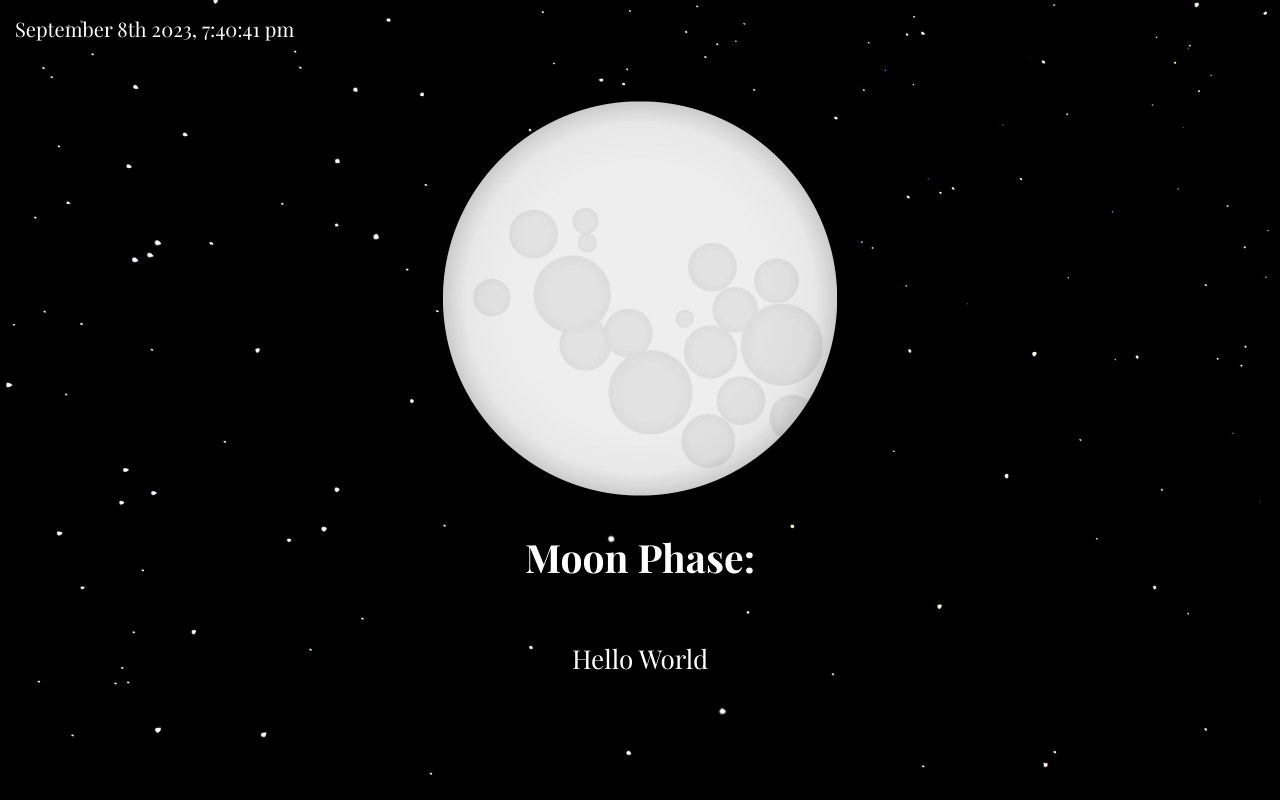
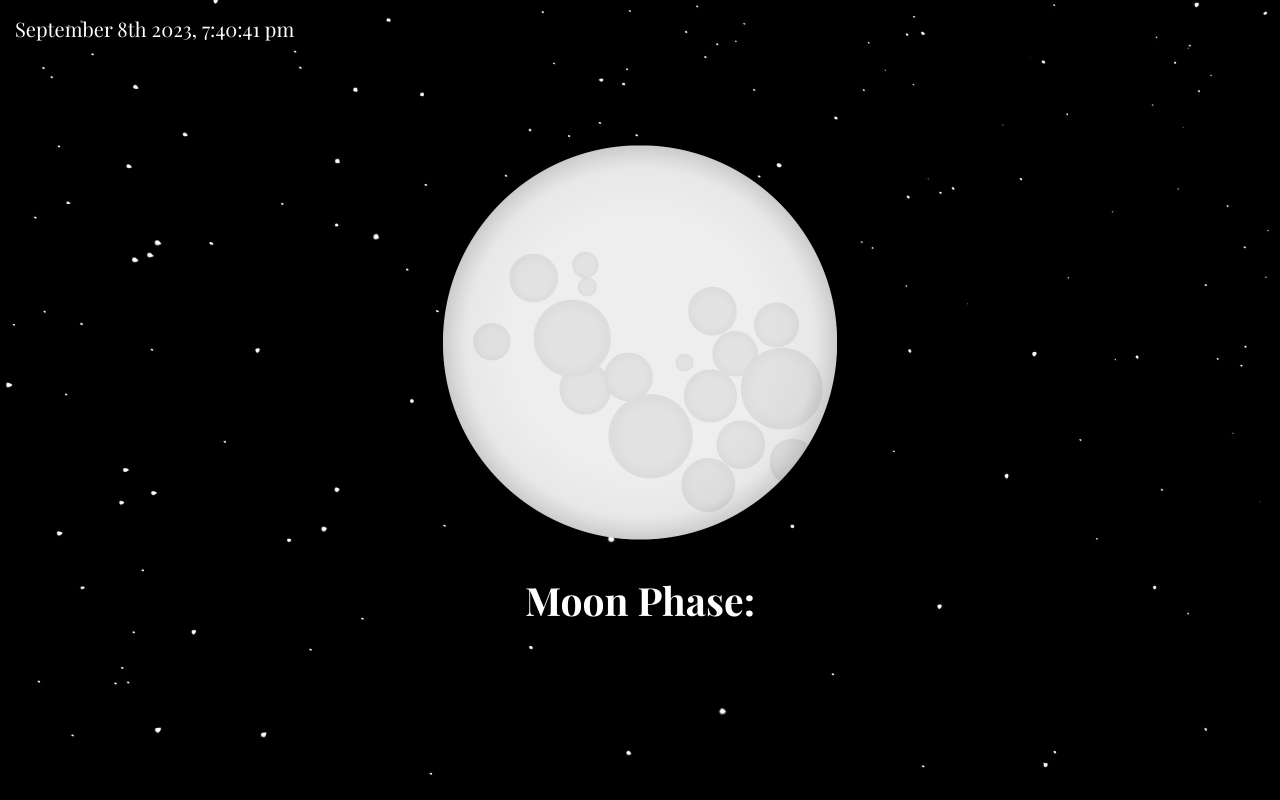
Before and after one commit to wbaxterh/moon_phase, a React (Create React App) app: page / in a window 1280 px wide. Built offline with nearby package versions, Linux system fonts and the light colour scheme; no server answers; a web font is replaced by a local one.

Commit message:
remove message

```diff
--- a/src/App.js
+++ b/src/App.js
@@ -38,7 +38,6 @@ function App() {
                 {/* <h1>Moon Phase App</h1> */}
                 <img className="moon-img" src={`./images/${moonImage}`} alt={`Moon phase: ${moonPhase}`} />
                 <h2>Moon Phase: {moonPhase}</h2>
-                <p>Hello World</p>
             </header>
         </div>
     );
```
